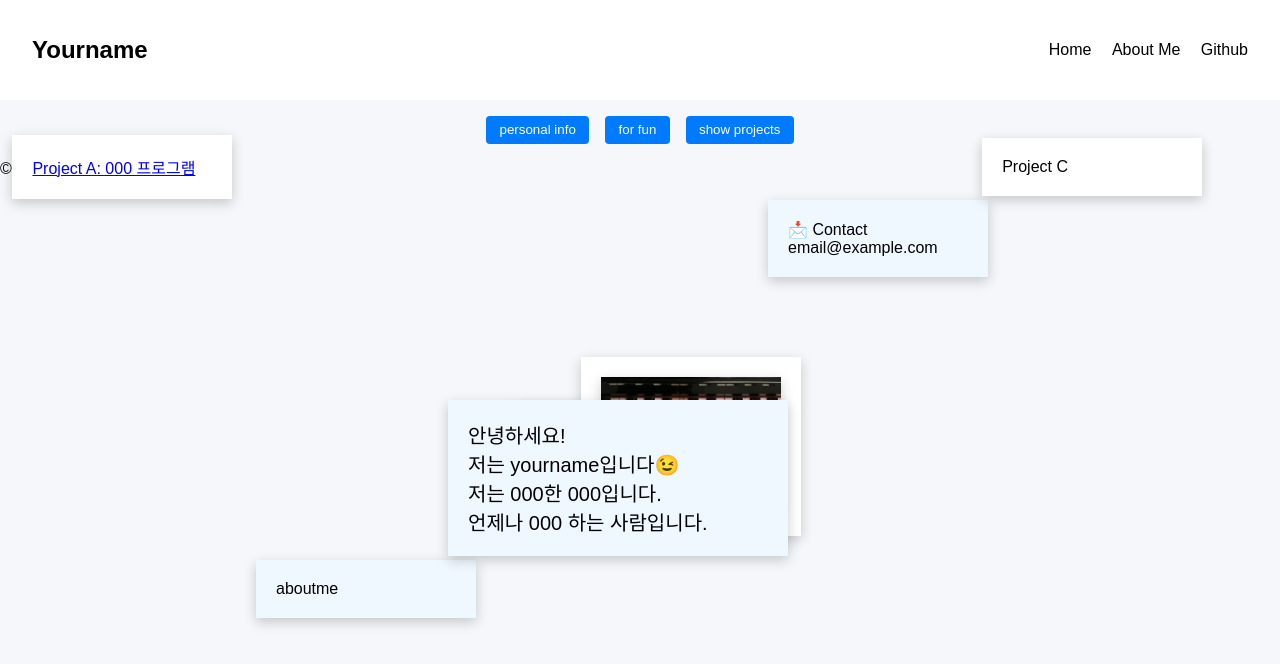
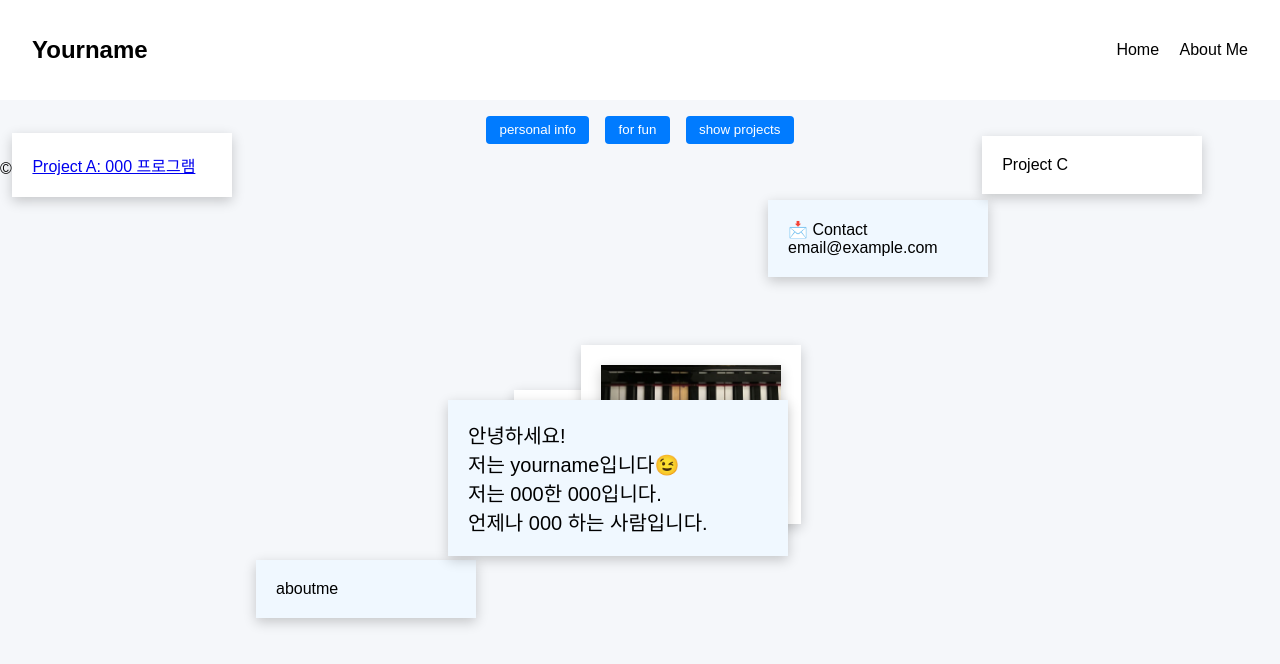
Before and after one commit to ywwjin/ywwjin.github.io, a plain HTML site: page index.html in a window 1280 px wide. Drawn offline with Linux system fonts and the light colour scheme.

Commit message:
Add image1.jpeg, update image source in index.html, and adjust CSS for full viewport height

```diff
--- a/index.html
+++ b/index.html
@@ -13,7 +13,7 @@
                 <nav>
                     <a href="index.html">Home</a>
                     <a href="aboutme.html">About Me</a>
-                    <a href="https://github.com">Github</a>
+                    <!--<a href="https://github.com">Github</a>-->
                 </nav>
             </div>
 
@@ -45,7 +45,7 @@
 
             <!--이미지 카드들-->
             <div class="card random image-card">
-                <img src="image1.jpeg" alt="Image 1"/>
+                <img src="images/image1.jpeg" alt="Image 1"/>
             </div>
         </main>
           <script src="script.js"></script>
--- a/script.js
+++ b/script.js
@@ -8,7 +8,7 @@ document.addEventListener("DOMContentLoaded", () => {
   // 랜덤 배치
   randomCards.forEach(card => {
     const usableWidth = window.innerWidth - 220;
-    const usableHeight = window.innerHeight - headerHeight - footerHeight - 20;
+    const usableHeight = window.innerHeight - headerHeight - footerHeight - 50;
     const x = Math.random() * usableWidth;
     const y = headerHeight + Math.random() * usableHeight;
     card.style.left = x + "px";
@@ -17,9 +17,10 @@ document.addEventListener("DOMContentLoaded", () => {
 
   // 드래그 기능 (PC + 모바일, .dragging class 적용)
   randomCards.forEach(card => {
-    let offsetX = 0, offsetY = 0, isDown = false;
+    let offsetX = 0, offsetY = 0, isDown = false, isDragging = false;
 
     const start = (e) => {
+      isDragging = true;
       isDown = true;
       card.classList.add("dragging"); // 드래그 스타일
       const evt = e.touches ? e.touches[0] : e;
@@ -29,7 +30,8 @@ document.addEventListener("DOMContentLoaded", () => {
     };
 
     const move = (e) => {
-      if (!isDown) return;
+      if (!isDown && !isDragging) return;
+      e.preventDefault(); //터치 스크롤 방지
       const evt = e.touches ? e.touches[0] : e;
       card.style.left = (evt.clientX - offsetX) + "px";
       card.style.top = (evt.clientY - offsetY) + "px";
@@ -38,6 +40,7 @@ document.addEventListener("DOMContentLoaded", () => {
     const end = () => {
       if (isDown) {
         isDown = false;
+        isDragging = false;
         card.classList.remove("dragging"); // 드래그 스타일 해제
       }
     };
--- a/style.css
+++ b/style.css
@@ -1,7 +1,11 @@
-body {
+html, body {
   margin: 0;
   background: #f5f7fa;
   font-family: Arial, sans-serif;
+  margin: 0;
+  padding: 0;
+  height: 100vh;
+  width: 100vw;;
 }
 
 .card-filter{
```
Also changed, not shown: images/image1.jpeg (renamed from image1.jpeg).
